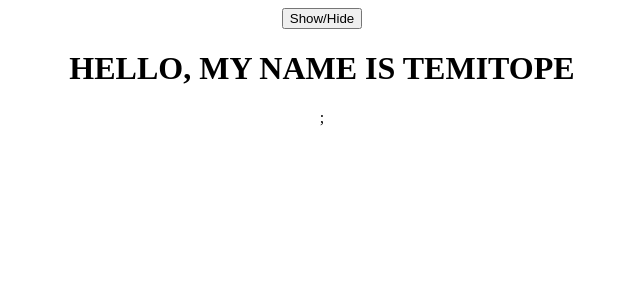
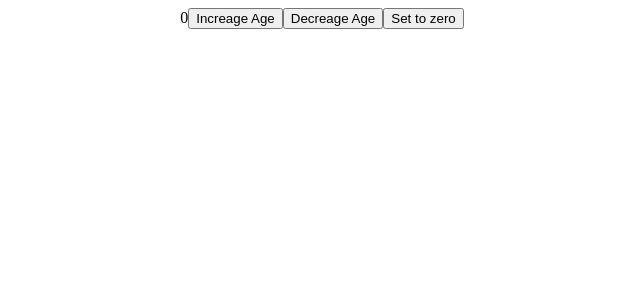
Before and after one commit to Topilogy/recipe-app, a React (Create React App) app: page / in a window 1280 px wide. Shown: the top 300 px of the page, without its empty margins (318-958 px from the left). Built offline with nearby package versions, Linux system fonts and the light colour scheme.

Commit message:
useState

```diff
--- a/src/App.js
+++ b/src/App.js
@@ -1,20 +1,30 @@
 import './App.css';
 import { useState } from "react"
 
+//useState Hook
+
 function App() {
-  const [textColor, setTextColor] = useState("");
+  const [age, setAge] = useState(0)
+
+  const increaseAge = () => {
+    setAge(age + 1)
+  }
+
+  const decreaseAge = () => {
+    setAge(age - 1)
+  }
+
+  const zero = () => {
+    setAge(0)
+  }
 
   return (
-    <div className="App">
-      <button onClick = { () => {
-        setTextColor(textColor === "black" ? "red" : "black")
-        }}
-      >
-        Show/Hide
-      </button>
-      <h1 style = {{ color: textColor }}>HELLO, MY NAME IS TEMITOPE</h1>;
+    <div className='App'>
+      {age}
+      <button onClick={increaseAge}>Increage Age</button>
+      <button onClick={decreaseAge}>Decreage Age</button>
+      <button onClick={zero}>Set to zero</button>
     </div>
   )
 }
-
 export default App;
```
